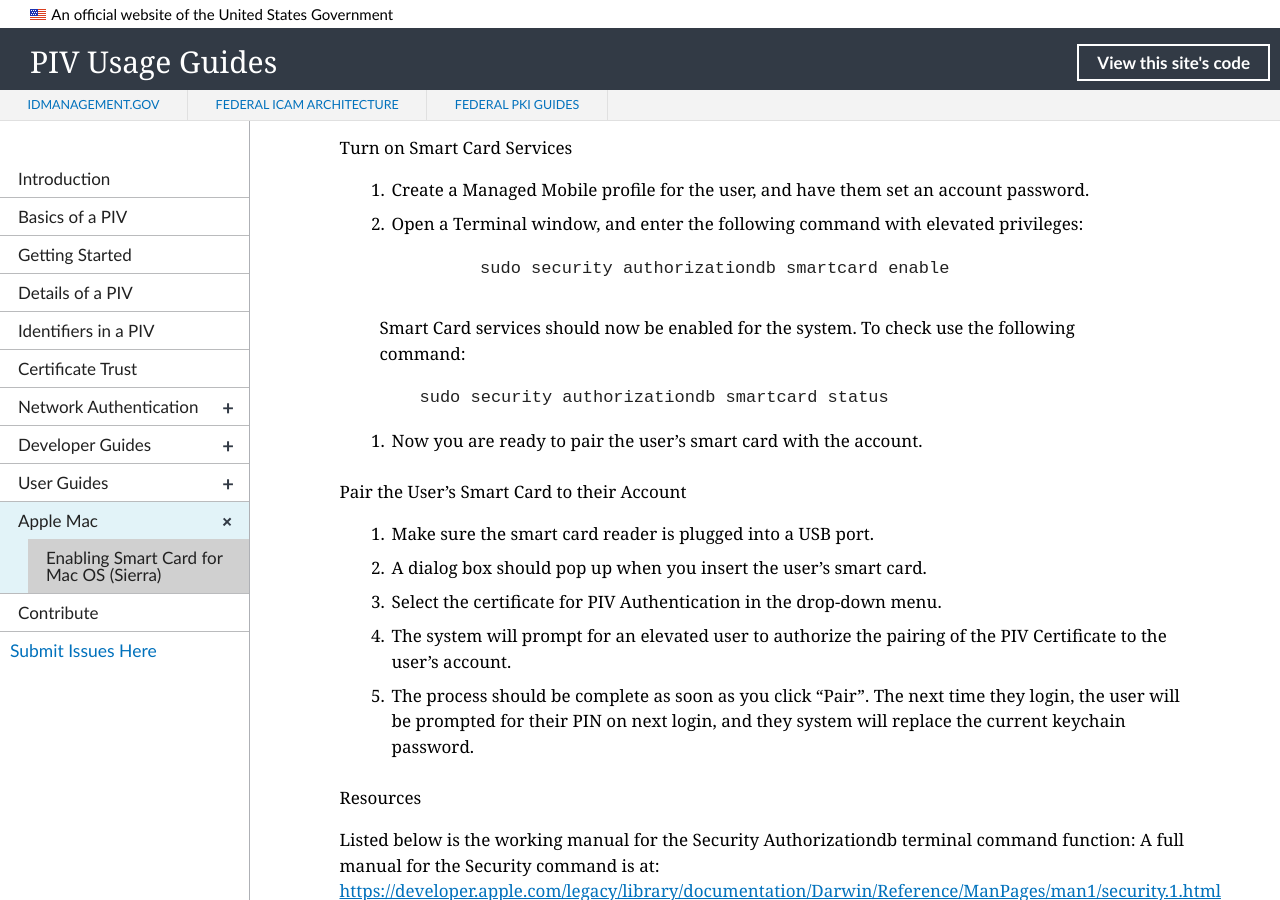
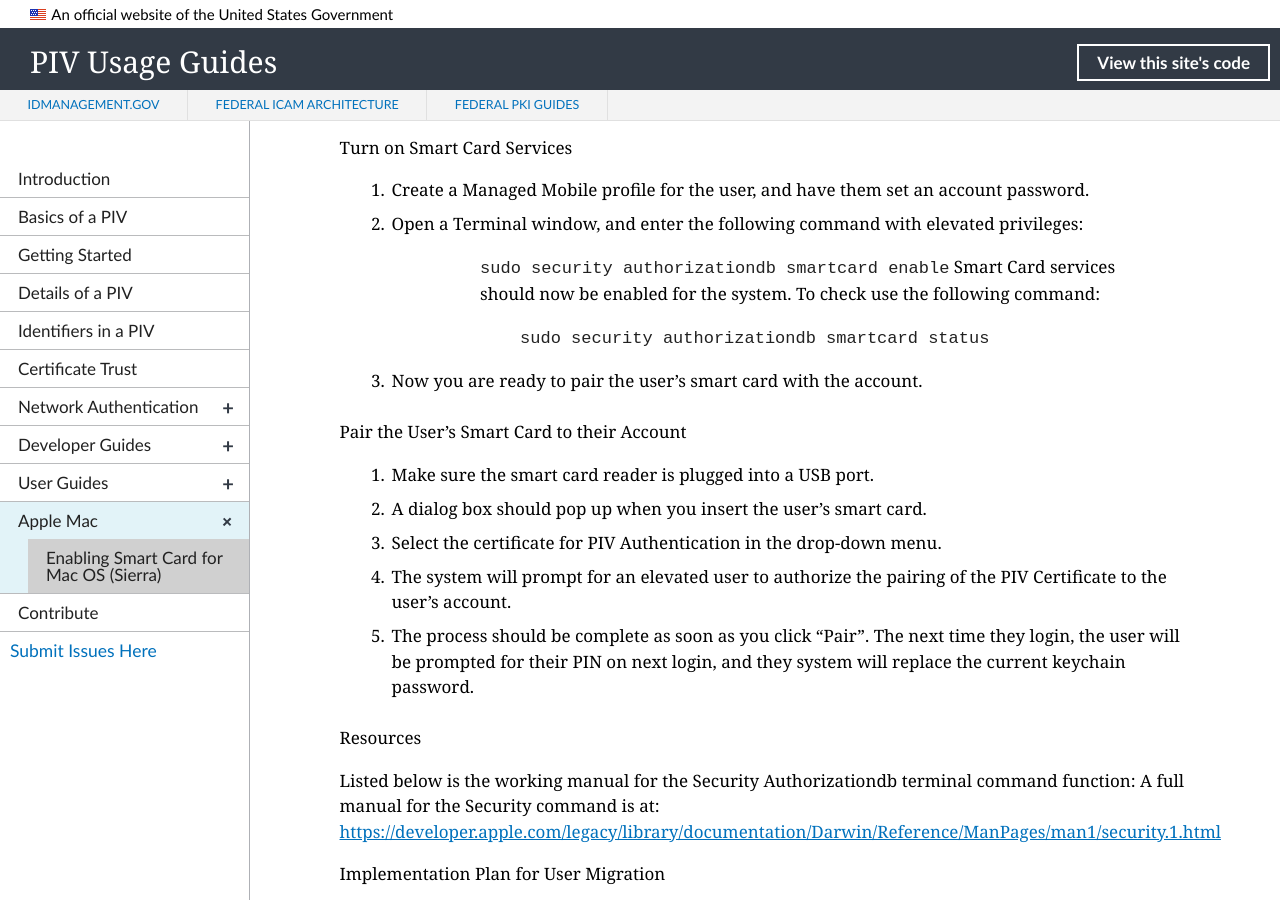
Before and after one commit to GSA/piv-guides, a Jekyll site: the page built from _apple/pivsierra.md, in a window 1280 px wide and 900 px high, scrolled down 412 px. Built offline with Jekyll 4.4.1, drawn with Linux system fonts in a browser that asks for light colours; nearby versions of some CDN libraries.

Commit message:
more code snippet tweaks

```diff
--- a/_apple/pivsierra.md
+++ b/_apple/pivsierra.md
@@ -21,9 +21,8 @@
 1. Create a Managed Mobile profile for the user, and have them set an account password.
 2. Open a Terminal window, and enter the following command with elevated privileges:
 >>`sudo security authorizationdb smartcard enable`
-
 >Smart Card services should now be enabled for the system. To check use the following command:
->>`sudo security authorizationdb smartcard status`
+>>>`sudo security authorizationdb smartcard status`
 
 3. Now you are ready to pair the user’s smart card with the account.
 
```
